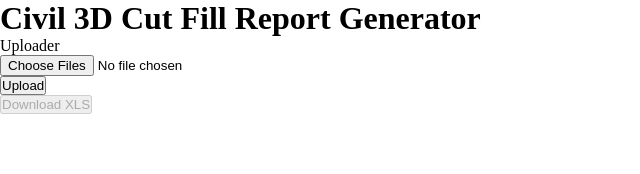
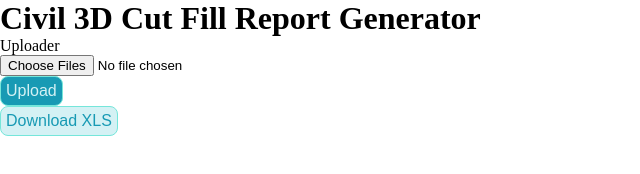
Before and after one commit to castlop/c3d_cutfill, a website built with webpack: page src/index.html in a window 1280 px wide. Shown: the whole page, without its empty margins (0-640 px from the left). Built offline with nearby package versions, Linux system fonts and the light colour scheme.

Commit message:
Sty: Add styles for buttons
Styles include the default state, hover, active and default.

modified:   src/css/styles.css

```diff
--- a/src/css/styles.css
+++ b/src/css/styles.css
@@ -22,3 +22,36 @@
   --rad-default: 8px;
   --rad-large: 15px;
 }
+
+.btn {
+  background-color: var(--clr-primary);
+  border: thin solid var(--clr-secondary);
+  border-radius: var(--rad-default);
+  color: var(--clr-default);
+  font-size: var(--fs-default);
+  padding: var(--sp-default);
+}
+
+.btn:hover {
+  background-color: var(--clr-contrast);
+  cursor: pointer;
+}
+
+.btn:active {
+  background-color: var(--clr-contrast);
+  box-shadow: 0 0  var(--sdw-default) var(--clr-default) inset;
+}
+
+.btn.--disable {
+  background-color: var(--clr-default);
+  color: var(--clr-primary);
+}
+
+.btn.--disable:hover {
+  background-color: var(--clr-default);
+  cursor: not-allowed;
+}
+
+.btn.--disable:active {
+  background-color: var(--clr-default);
+}
```
